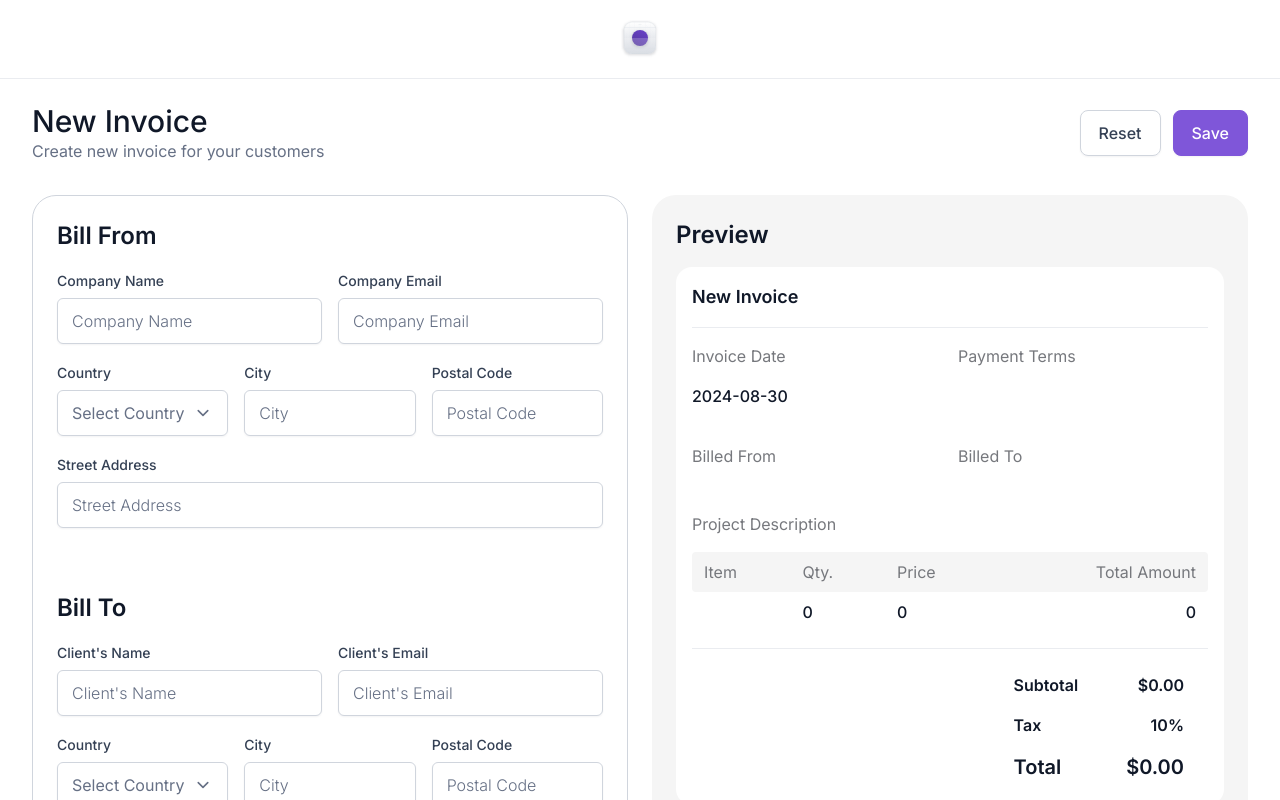
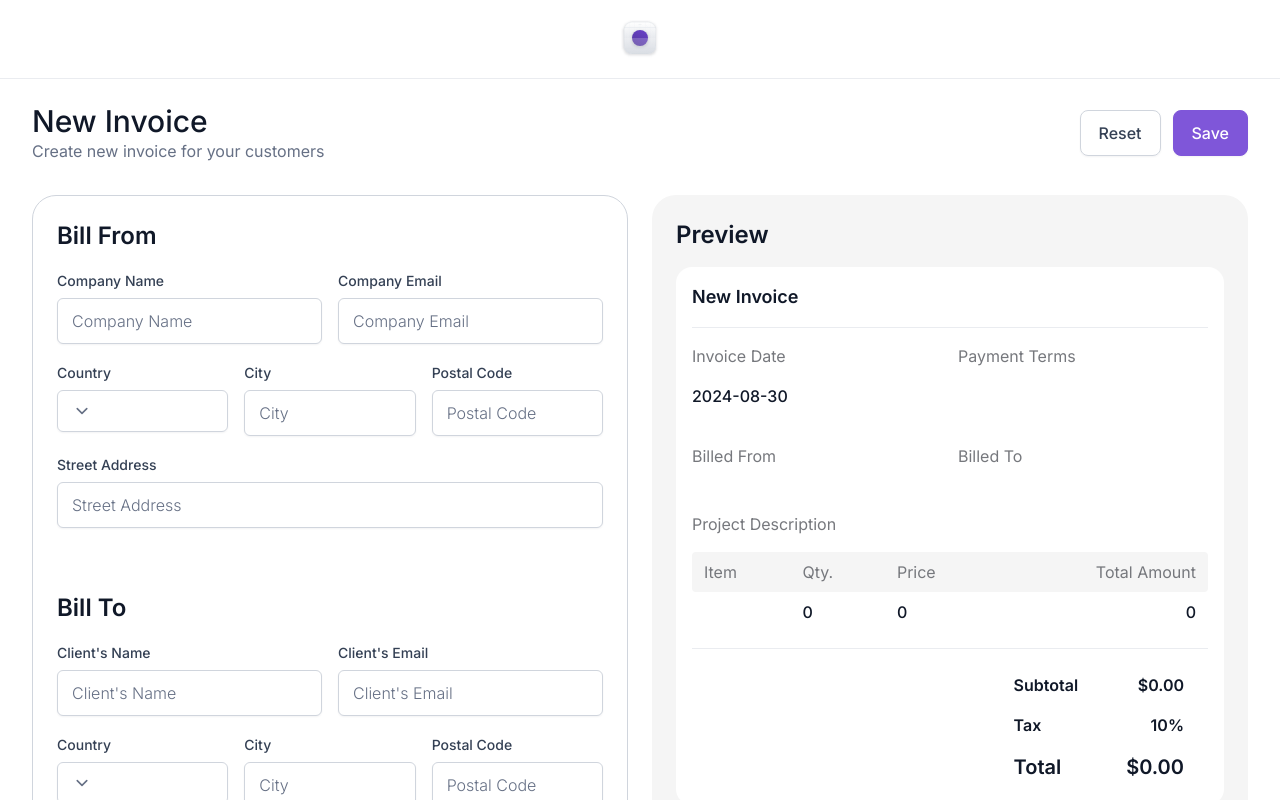
Before and after one commit to Hasnain-Shabbir/invoice-generator, a React (Vite) app: page / in a window 1280 px wide. Shown: the top 800 px of the page. Built offline with nearby package versions, Linux system fonts and the light colour scheme.

Commit message:
refactor: update and refactor SelectDropdown for validations

```diff
--- a/src/components/SelectDropdown/SelectDropdown.tsx
+++ b/src/components/SelectDropdown/SelectDropdown.tsx
@@ -1,4 +1,4 @@
-import { useState, FC } from 'react';
+import { forwardRef, useEffect, useRef, useState } from 'react';
 import { ChevronDown } from '../../assets';
 
 interface SelectDropdownProps {
@@ -6,34 +6,54 @@ interface SelectDropdownProps {
   id: string;
   label: string;
   options: string[];
-  onChange?: (selectedItem: string) => void;
+  onChange: (selectedItem: string) => void;
   parentStyles?: string;
   placeholder?: string;
   styles?: string;
+  value: string;
 }
 
-const SelectDropdown: FC<SelectDropdownProps> = ({
+const SelectDropdown = forwardRef<HTMLDivElement, SelectDropdownProps>(
+  (
+    {
       error,
       id,
       label,
       options,
-  onChange = () => {},
+      value,
+      onChange,
       parentStyles = '',
       placeholder = 'Select an option...',
       styles = '',
-}) => {
+    },
+    // eslint-disable-next-line @typescript-eslint/no-unused-vars
+    ref,
+  ) => {
     const [isDropdownOpen, setIsDropdownOpen] = useState(false);
-  const [selectedItem, setSelectedItem] = useState(placeholder);
-  const [isPlaceholder, setIsPlaceholder] = useState(true);
+    const dropdownRef = useRef<HTMLDivElement>(null);
 
     const handleSelectedItem = (option: string) => {
-    setSelectedItem(option);
+      onChange(option);
       setIsDropdownOpen(false);
-    setIsPlaceholder(false);
-    onChange(option);
     };
 
     const toggleDropdown = () => setIsDropdownOpen(prev => !prev);
+
+    const handleClickOutside = (event: MouseEvent) => {
+      if (
+        dropdownRef.current &&
+        !dropdownRef.current.contains(event.target as Node)
+      ) {
+        setIsDropdownOpen(false);
+      }
+    };
+
+    useEffect(() => {
+      document.addEventListener('mousedown', handleClickOutside);
+      return () => {
+        document.removeEventListener('mousedown', handleClickOutside);
+      };
+    }, []);
 
     return (
       <div className={`w-full ${parentStyles}`}>
@@ -42,6 +62,7 @@ const SelectDropdown: FC<SelectDropdownProps> = ({
         </label>
         <div
           id={id}
+          ref={dropdownRef}
           className={`relative mt-1.5 w-full cursor-pointer rounded-md border px-3.5 py-2.5 shadow-input transition-all duration-100 ease-in-out ${
             error
               ? 'border-red-500'
@@ -52,36 +73,29 @@ const SelectDropdown: FC<SelectDropdownProps> = ({
         >
           <div
             className={`flex items-center justify-between font-normal ${
-            isPlaceholder ? 'text-secondary-100' : 'text-secondary-300'
-          }`}
+              value === '' || value === placeholder
+                ? 'text-secondary-100'
+                : 'text-secondary-300'
+            } cursor-pointer`}
             onClick={toggleDropdown}
             role="button"
-          aria-haspopup="listbox"
             aria-expanded={isDropdownOpen}
+            aria-haspopup="true"
           >
-          <span>{selectedItem}</span>
+            {value === '' || value === placeholder ? placeholder : value}
             <span
-            className={`ml-2 text-lg text-gray-400 transition-transform ${
-              isDropdownOpen ? 'rotate-180' : ''
-            }`}
+              className={`transition-transform ${isDropdownOpen ? 'rotate-180' : ''}`}
             >
               <ChevronDown />
             </span>
           </div>
-
           {isDropdownOpen && (
-          <ul
-            className="absolute left-0 top-[calc(100%+5px)] z-30 w-full overflow-hidden rounded-md border border-gray-300 bg-white shadow-lg"
-            role="listbox"
-            aria-activedescendant={selectedItem}
-          >
+            <ul className="absolute left-0 z-10 mt-3 w-full overflow-auto rounded-md border border-gray-300 bg-white shadow-lg">
               {options.map(option => (
                 <li
                   key={option}
-                className="px-4 py-2.5 text-sm transition-colors duration-150 hover:bg-gray-50"
+                  className="cursor-pointer px-4 py-2 hover:bg-gray-100"
                   onClick={() => handleSelectedItem(option)}
-                role="option"
-                aria-selected={selectedItem === option}
                 >
                   {option}
                 </li>
@@ -94,6 +108,7 @@ const SelectDropdown: FC<SelectDropdownProps> = ({
         )}
       </div>
     );
-};
+  },
+);
 
 export default SelectDropdown;
```
Lines whose indentation alone changed are shown as unchanged.
